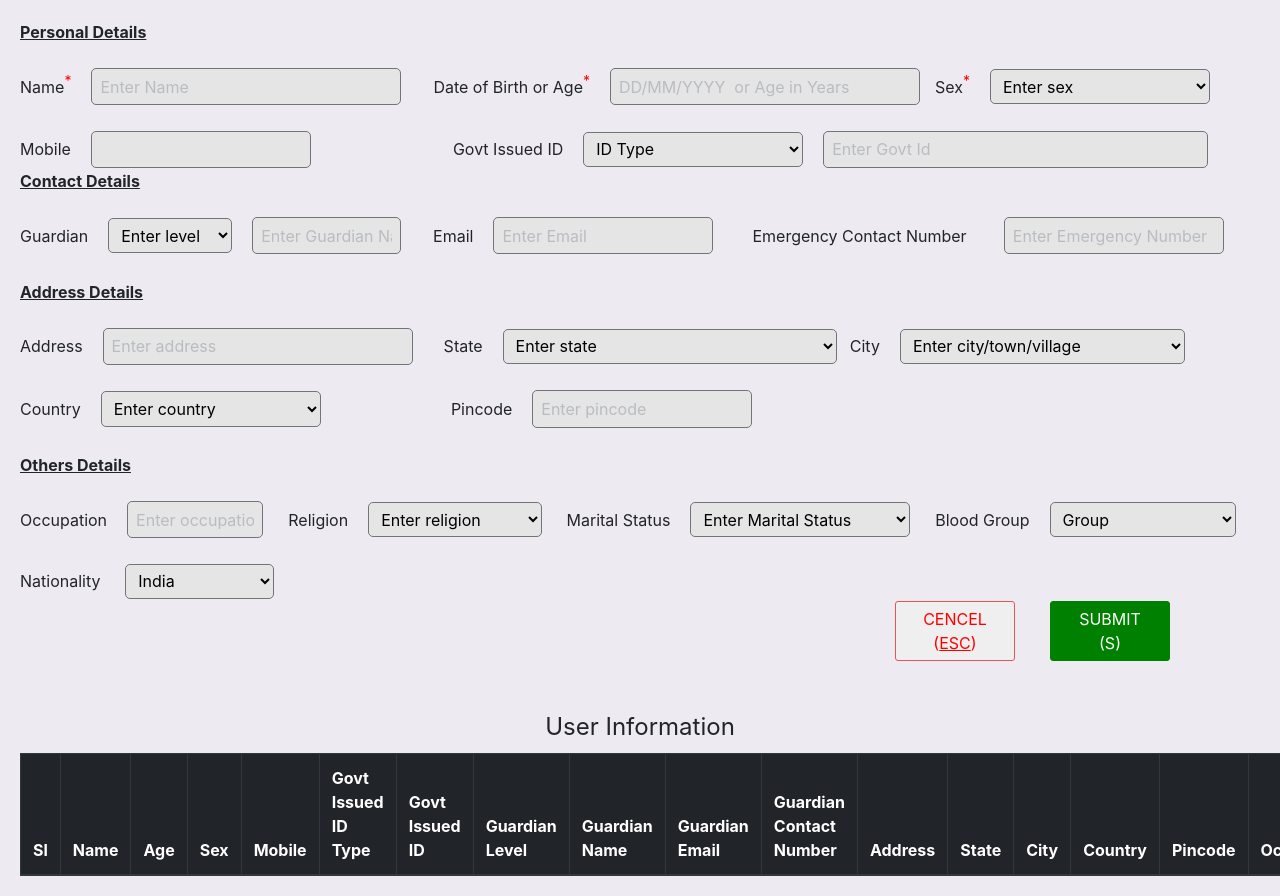
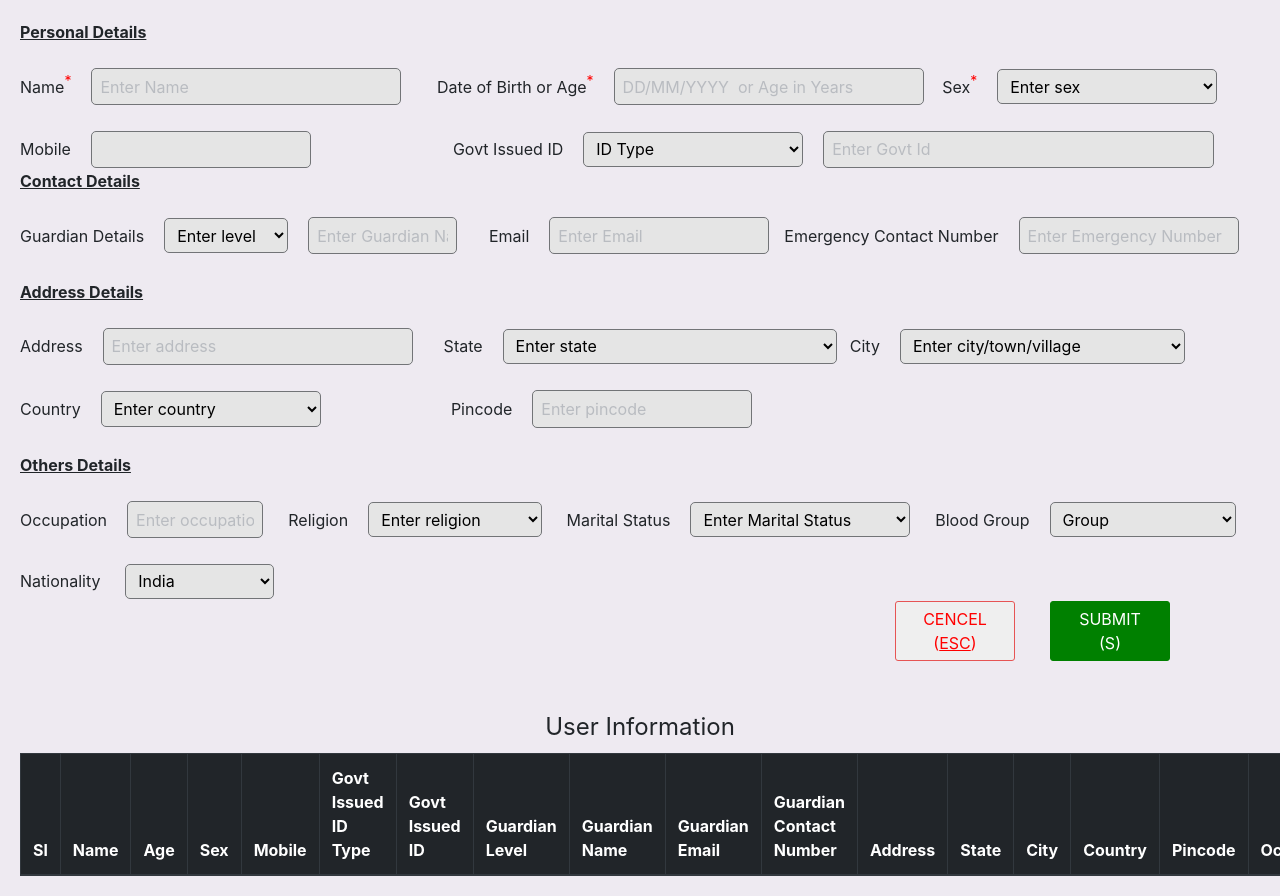
Before and after one commit to ImIqbal27/onito-tech-form, a React (Create React App) app: page / in a window 1280 px wide. Shown: the top 896 px of the page. Built offline with nearby package versions, Linux system fonts and the light colour scheme.

Commit message:
code updated & final commit

```diff
--- a/package.json
+++ b/package.json
@@ -10,6 +10,7 @@
     "react": "^18.2.0",
     "react-dom": "^18.2.0",
     "react-scripts": "5.0.1",
+    "react-toastify": "^9.0.8",
     "web-vitals": "^2.1.4",
     "yup": "^0.32.11"
   },
--- a/src/App.css
+++ b/src/App.css
@@ -62,7 +62,7 @@ select::placeholder {
 }
 
 #govt-id {
-  width: 31%;
+  width: 31.5%;
 }
 
 #guardian-level {
@@ -78,11 +78,11 @@ select::placeholder {
 }
 
 #emergency-contact-number-label {
-  margin-left: 39px;
+  margin-left: 15px;
 }
 
 #emergencyContactNumber {
-  margin-left: 3%;
+  /* margin-left: 1%; */
 }
 
 #address {
--- a/src/App.js
+++ b/src/App.js
@@ -4,6 +4,8 @@ import * as yup from 'yup';
 import CErrorMessage from './components/CErrorMessage';
 import Star from './components/Star';
 import { useEffect, useState } from 'react';
+import { ToastContainer, toast } from 'react-toastify';
+  import 'react-toastify/dist/ReactToastify.css';
 
 
 const validateSchema = yup.object({
@@ -67,7 +69,10 @@ function App() {
 
           var newFormData = [...formData, values];
           setFormData(newFormData);
-           console.log(formData);
+          toast.success("Successfully added !", {
+            position: toast.POSITION.TOP_CENTER
+          });
+          console.log(formData);
            }}>
 
           {(values)=>(
@@ -82,7 +87,7 @@ function App() {
 
               <label>Date of Birth or Age<Star /></label>
               <Field type="text" name="personalDetails.age" placeholder="DD/MM/YYYY  or Age in Years" id="ageField"/>
-              {/* <CErrorMessage  name="personalDetails.age" />  */}
+              <CErrorMessage  name="personalDetails.age" />
 
               <label>Sex<Star /></label>
               <Field as="select" name="personalDetails.sex">
@@ -90,7 +95,7 @@ function App() {
                    <option value="male">Male</option>
                    <option value="female">Female</option>
                  </Field>   <br /> <br />
-                 {/* <CErrorMessage name="personalDetails.sex" />   */}
+                 <CErrorMessage name="personalDetails.sex" />
 
 
               <label>Mobile </label>
@@ -98,8 +103,9 @@ function App() {
               <label id="govt-issued-id">Govt Issued ID </label>
               <Field as="select" name="personalDetails.govtIssuedIdType" >
                    <option value=""> ID Type   </option>
-                   <option value="id-1">Id -1</option>
-                   <option value="id-2">Id -2</option>
+                   <option value="Aadhaar Card">Aadhaar Card</option>
+                   <option value="Driving License">Driving License</option>
+                   <option value="CGHS/ECHS Card">CGHS/ECHS Card</option>
                  </Field>
                  <Field type="number" name="personalDetails.govtIssuedId" placeholder="Enter Govt Id" id="govt-id"/>
                   <br />
@@ -107,11 +113,12 @@ function App() {
 
 {/* *************************** Contact Details ********************************************** */}
                 <strong><u>Contact Details </u></strong><br /><br />
-                <label>Guardian </label>
+                <label>Guardian Details</label>
                 <Field as="select" name="contactDetails.guardianLevel"  id="guardian-level">
                    <option value=""> Enter level  </option>
-                   <option value="level-1">level-1</option>
-                   <option value="level-2">level-2</option>
+                   <option value="Level-1">Level-1</option>
+                   <option value="Level-2">Level-2</option>
+                   <option value="Level-3">Level-3</option>
                  </Field>
                  <Field type="text" name="contactDetails.guardianName" placeholder="Enter Guardian Name" id="guardian-level-name"/>
 
@@ -178,10 +185,10 @@ function App() {
                  <label htmlFor="">Religion</label>
                  <Field as="select" name="otherDetails.religion" id="religion">
                    <option value=""> Enter religion  </option>
-                   <option value="religion-1">Religion-1</option>
-                   <option value="religion-2">Religion-2</option>
-                   <option value="religion-3">Religion-3</option>
-                   <option value="religion-4">Religion-4</option>
+                   <option value="Islam">Islam </option>
+                   <option value="Hinduism ">Hinduism </option>
+                   <option value="Christianity ">Christianity </option>
+                   <option value="Buddhism ">Buddhism </option>
                  </Field>
 
 
@@ -304,7 +311,7 @@ function App() {
 )}
 
 </table>
-
+<ToastContainer />
     </div>
   );
 }
--- a/src/components/CErrorMessage.js
+++ b/src/components/CErrorMessage.js
@@ -1,9 +1,10 @@
 import React from 'react';
 import {  ErrorMessage } from 'formik';
+import { toast } from 'react-toastify';
 
 const CErrorMessage = ({name}) => {
     return (
-       <ErrorMessage  name = {name} />
+       <small style={{color:"red"}}> <ErrorMessage  name = {name} /> </small>
     );
 };
 
```
Also changed, not shown: 2 other files (tests, documents, lock files or other folders).
